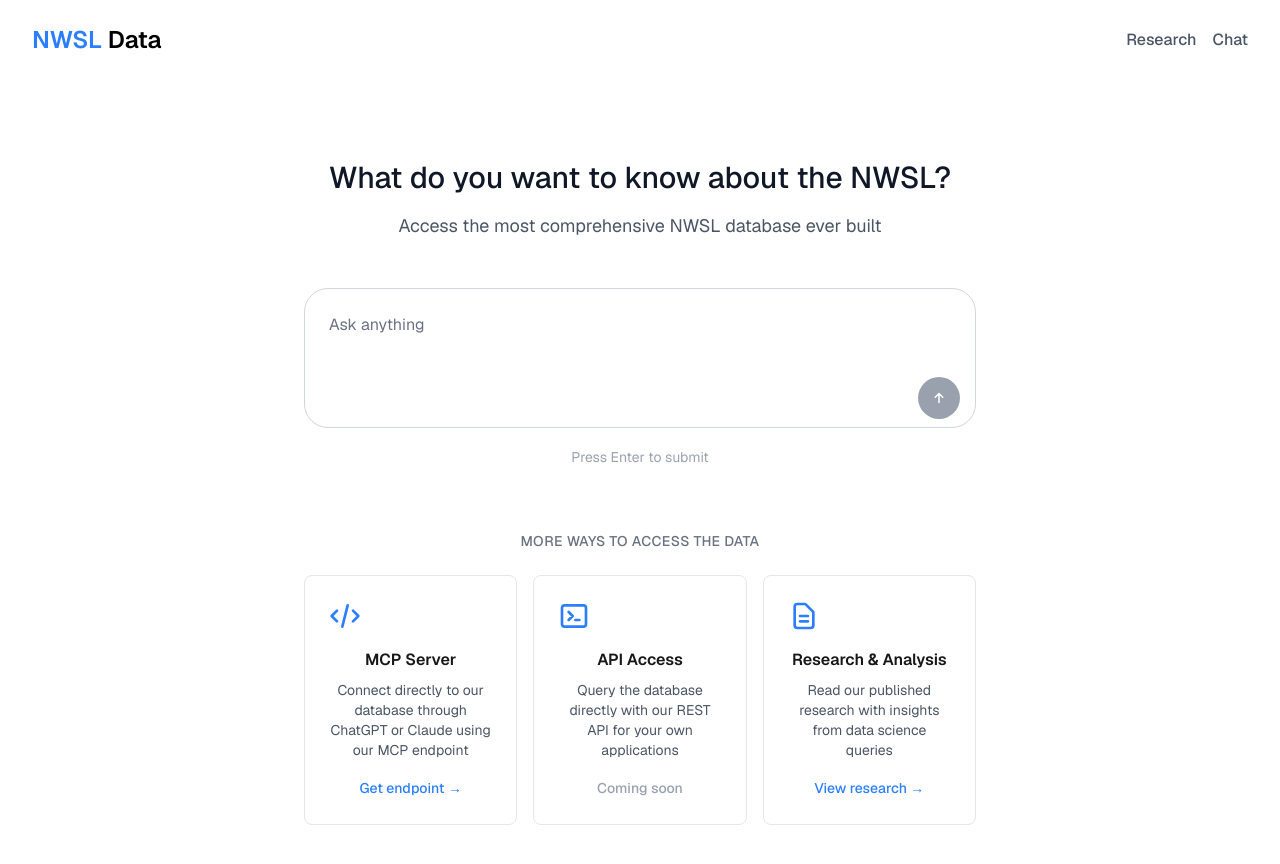
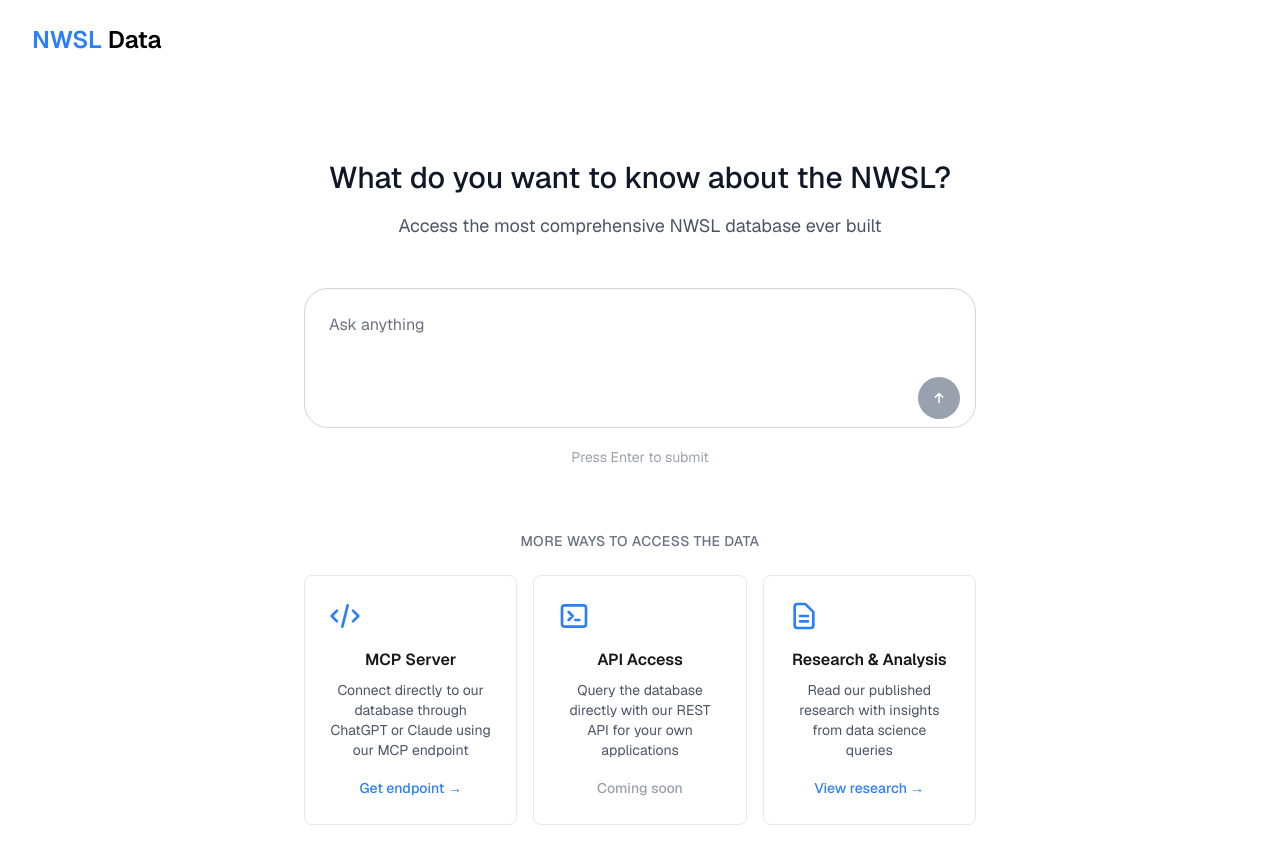
Before and after one commit to tom-mcmillan/nwsl-nextjs-web, a Next.js app: page / in a window 1280 px wide. Shown: the top 864 px of the page. Built offline with nearby package versions, Linux system fonts and the light colour scheme; no server answers.

Commit message:
Remove navigation from homepage header
- Homepage now shows just the logo (clean, minimal)
- Navigation buttons only appear on other pages
- Avoids redundancy since homepage has chat box and option cards
- Context-aware header adapts to current page

```diff
--- a/components/shared-header.tsx
+++ b/components/shared-header.tsx
@@ -1,8 +1,11 @@
 "use client";
 
 import React from "react";
+import { usePathname } from "next/navigation";
 
 export default function SharedHeader() {
+  const pathname = usePathname();
+  const isHomepage = pathname === "/";
 
   const handleChatClick = () => {
     // Seamless navigation - same tab for natural flow
@@ -27,7 +30,8 @@
         </h1>
       </div>
 
-      {/* Right side buttons */}
+      {/* Right side buttons - only show if not on homepage */}
+      {!isHomepage && (
         <div className="flex items-center gap-4">
           {/* Research Button */}
           <button
@@ -45,6 +49,7 @@
             Chat
           </button>
         </div>
+      )}
     </header>
   );
 }
```
Lines whose indentation alone changed are shown as unchanged.
